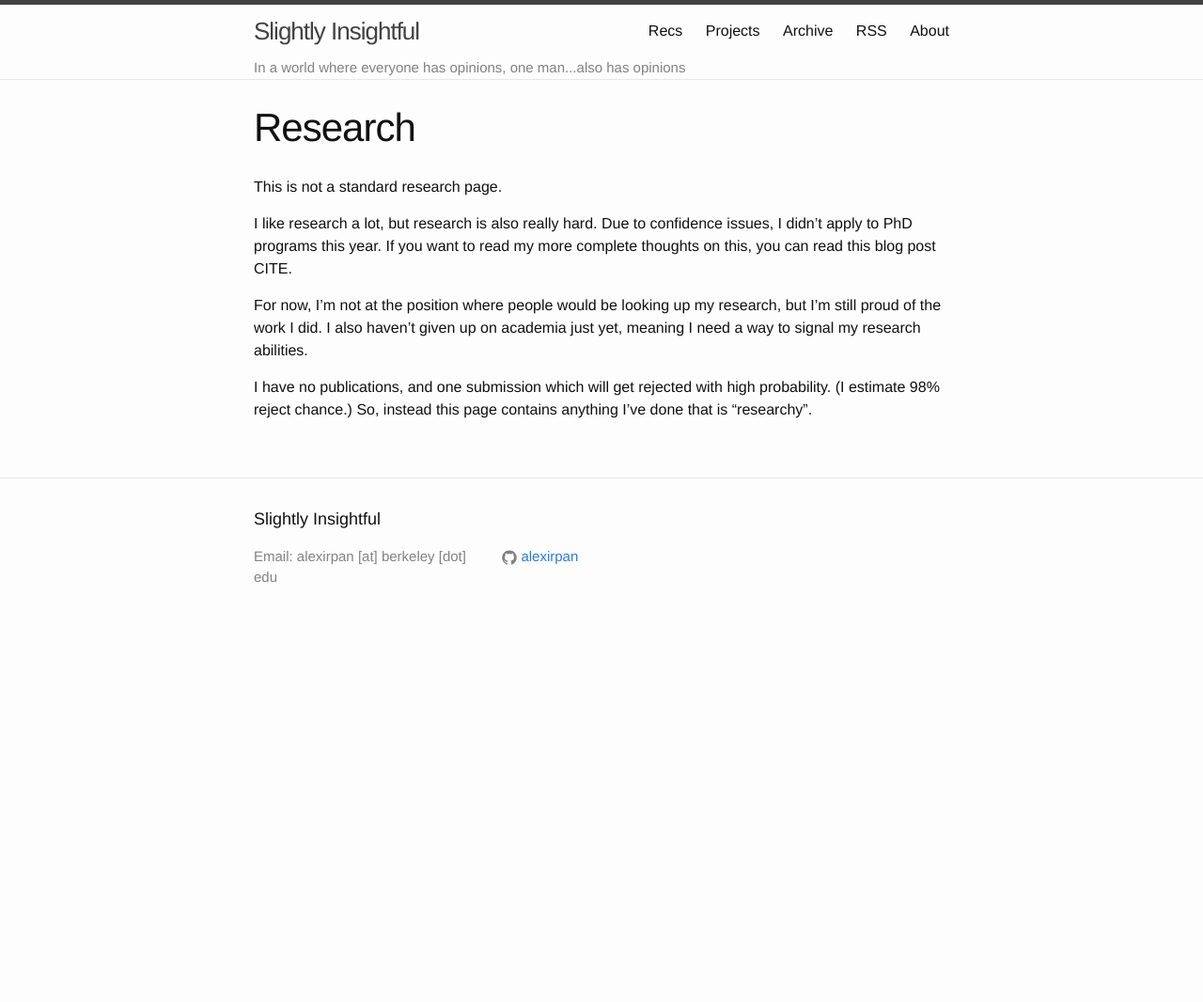
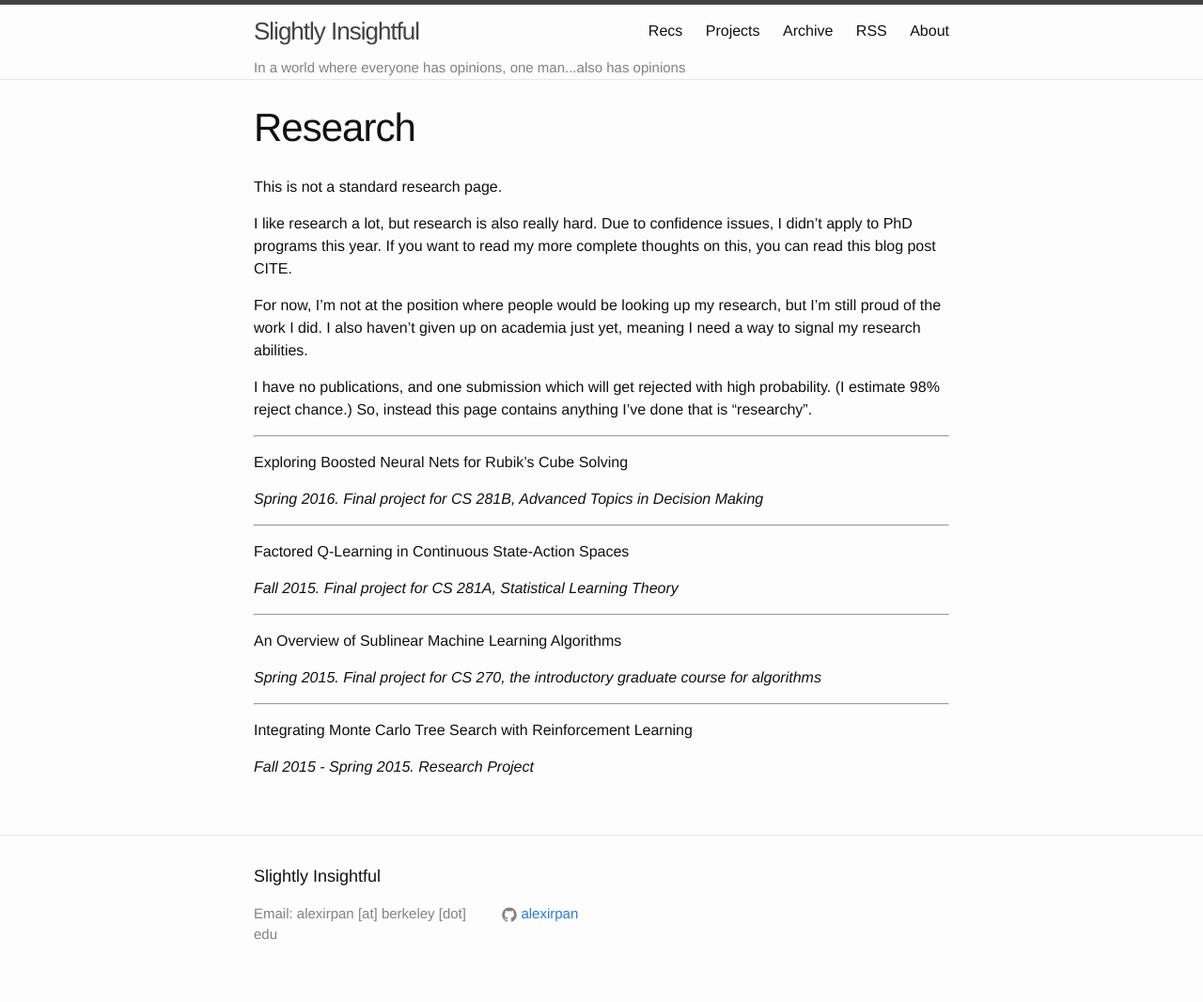
Before and after one commit to alexirpan/alexirpan.github.io, a Jekyll site: the page built from research.md, in a window 1280 px wide. Shown: the whole page at 94% size. Built offline with Jekyll 4.4.1, drawn with Linux system fonts in a browser that asks for light colours; before the commit the page ends 900 px from its top, so only the background shows below that.

Commit message:
Adding skeleton

```diff
--- a/research.md
+++ b/research.md
@@ -18,3 +18,38 @@ abilities.
 I have no publications, and one submission which will get rejected
 with high probability. (I estimate 98% reject chance.) So, instead
 this page contains anything I've done that is "researchy".
+
+---------------------------------------------
+
+<p></p>
+
+Exploring Boosted Neural Nets for Rubik's Cube Solving
+
+*Spring 2016. Final project for CS 281B, Advanced Topics in Decision Making*
+
+
+---------------------------------------------
+
+<p></p>
+
+Factored Q-Learning in Continuous State-Action Spaces
+
+*Fall 2015. Final project for CS 281A, Statistical Learning Theory*
+
+
+---------------------------------------------
+
+<p></p>
+
+An Overview of Sublinear Machine Learning Algorithms
+
+*Spring 2015. Final project for CS 270, the introductory graduate course for algorithms*
+
+
+---------------------------------------------
+
+<p></p>
+
+Integrating Monte Carlo Tree Search with Reinforcement Learning
+
+*Fall 2015 - Spring 2015. Research Project*
```
